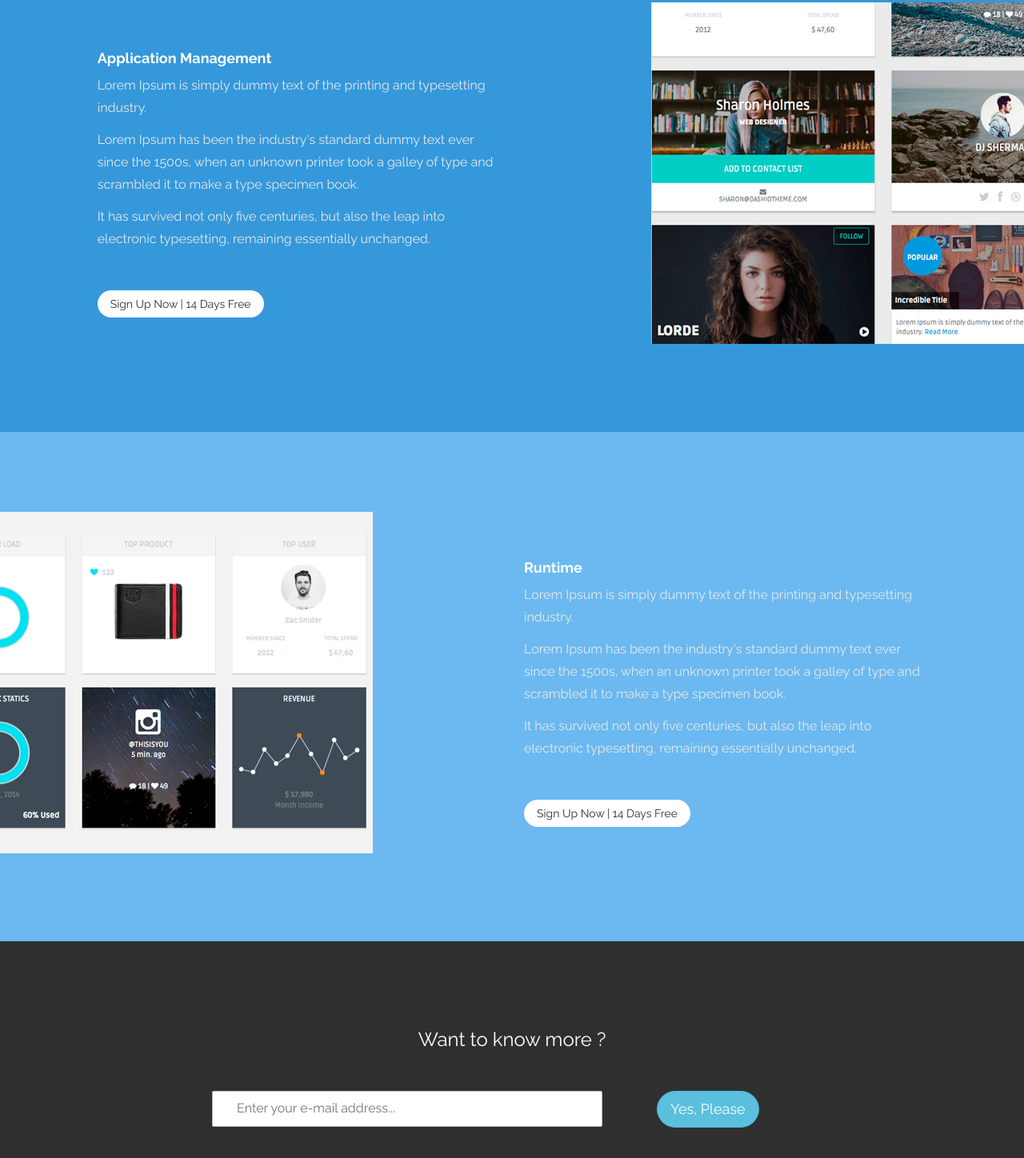
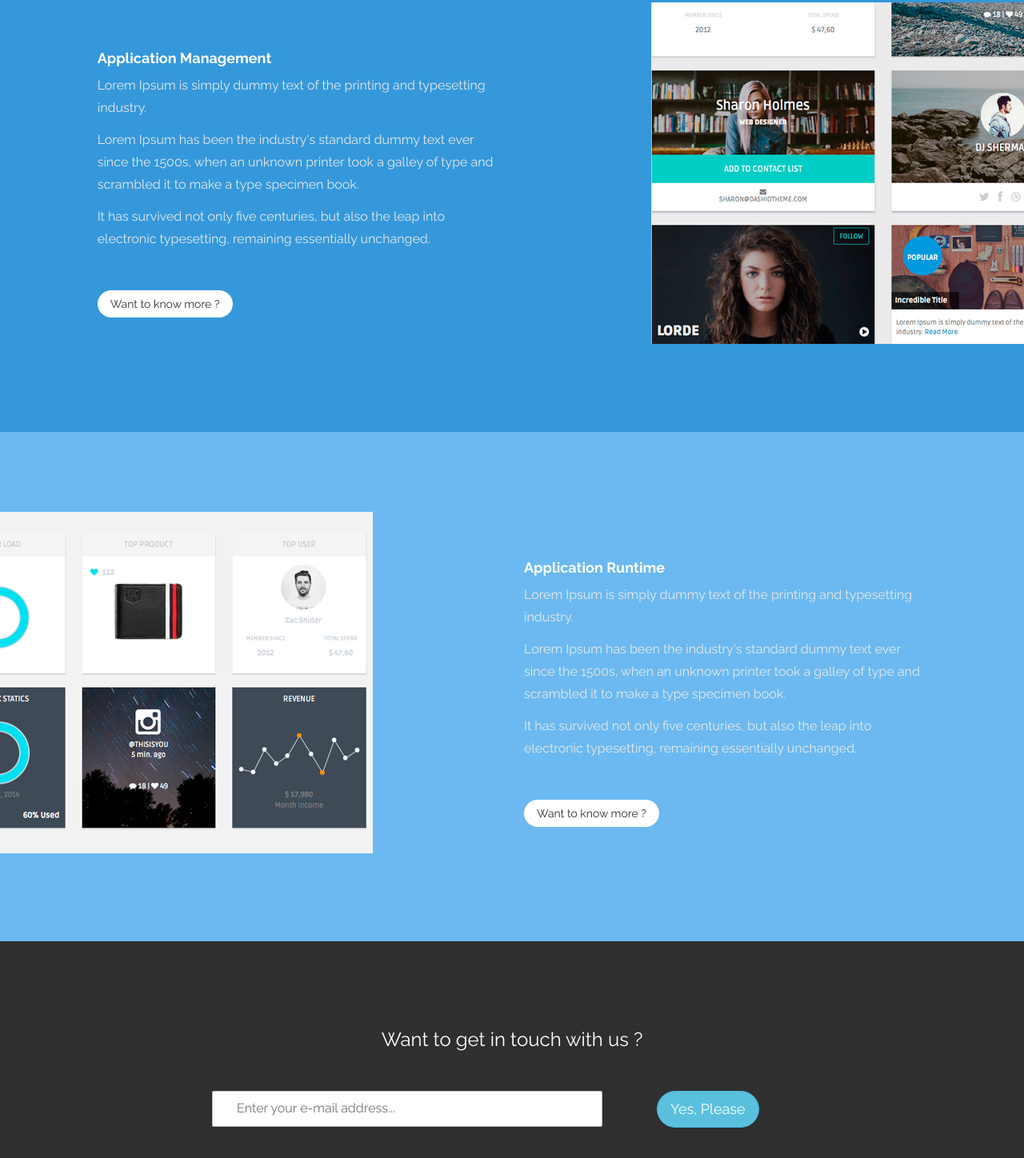
Before and after one commit to viscose/landingpage, a plain HTML site: page index.html in a window 1280 px wide. Shown: the part 2151-3599 px from the top of the page at 80% size. Drawn offline with Linux system fonts and the light colour scheme.

Commit message:
Basic stubs

```diff
--- a/index.html
+++ b/index.html
@@ -76,7 +76,7 @@
 				<p>Lorem Ipsum is simply dummy text of the printing and typesetting industry.</p>
 				<p>Lorem Ipsum has been the industry's standard dummy text ever since the 1500s, when an unknown printer took a galley of type and scrambled it to make a type specimen book.</p>
 				<p>It has survived not only five centuries, but also the leap into electronic typesetting, remaining essentially unchanged.</p>
-				<p class="mt"><button class="btn btn-white btn-theme">Sign Up Now | 14 Days Free</button></p>
+				<p class="mt"><button class="btn btn-white btn-theme">Want to know more ?</button></p>
 			</div>
 
 		</div><! --row -->
@@ -91,7 +91,7 @@
 				<p>Lorem Ipsum is simply dummy text of the printing and typesetting industry.</p>
 				<p>Lorem Ipsum has been the industry's standard dummy text ever since the 1500s, when an unknown printer took a galley of type and scrambled it to make a type specimen book.</p>
 				<p>It has survived not only five centuries, but also the leap into electronic typesetting, remaining essentially unchanged.</p>
-				<p class="mt"><button class="btn btn-white btn-theme">Sign Up Now | 14 Days Free</button></p>
+				<p class="mt"><button class="btn btn-white btn-theme">Want to know more ?</button></p>
 			</div>
 
 			<div class="col-md-6 pull-right">
@@ -107,11 +107,11 @@
 				<img src="assets/img/shot04.png" class="img-responsive alignleft" alt="" data-effect="slide-left">
 			</div>
 			<div class="col-md-5 mt">
-				<h4>Runtime</h4>
+				<h4>Application Runtime</h4>
 				<p>Lorem Ipsum is simply dummy text of the printing and typesetting industry.</p>
 				<p>Lorem Ipsum has been the industry's standard dummy text ever since the 1500s, when an unknown printer took a galley of type and scrambled it to make a type specimen book.</p>
 				<p>It has survived not only five centuries, but also the leap into electronic typesetting, remaining essentially unchanged.</p>
-				<p class="mt"><button class="btn btn-white btn-theme">Sign Up Now | 14 Days Free</button></p>
+				<p class="mt"><button class="btn btn-white btn-theme">Want to know more ?</button></p>
 			</div>
 
 		</div><! --row -->
@@ -122,7 +122,7 @@
 		<div class="container">
 			<div class="row">
 				<div class="col-md-8 col-md-offset-2 centered">
-					<h4 class="mb">Want to know more ?</h4>
+					<h4 class="mb">Want to get in touch with us ?</h4>
 					<form role="form" action="register.php" method="post" enctype="plain">
 	    				<input type="email" name="email" class="subscribe-input" placeholder="Enter your e-mail address..." required>
 						<button class='btn btn-lg btn-info btn-sub subscribe-submit' type="submit">Yes, Please</button>
```
